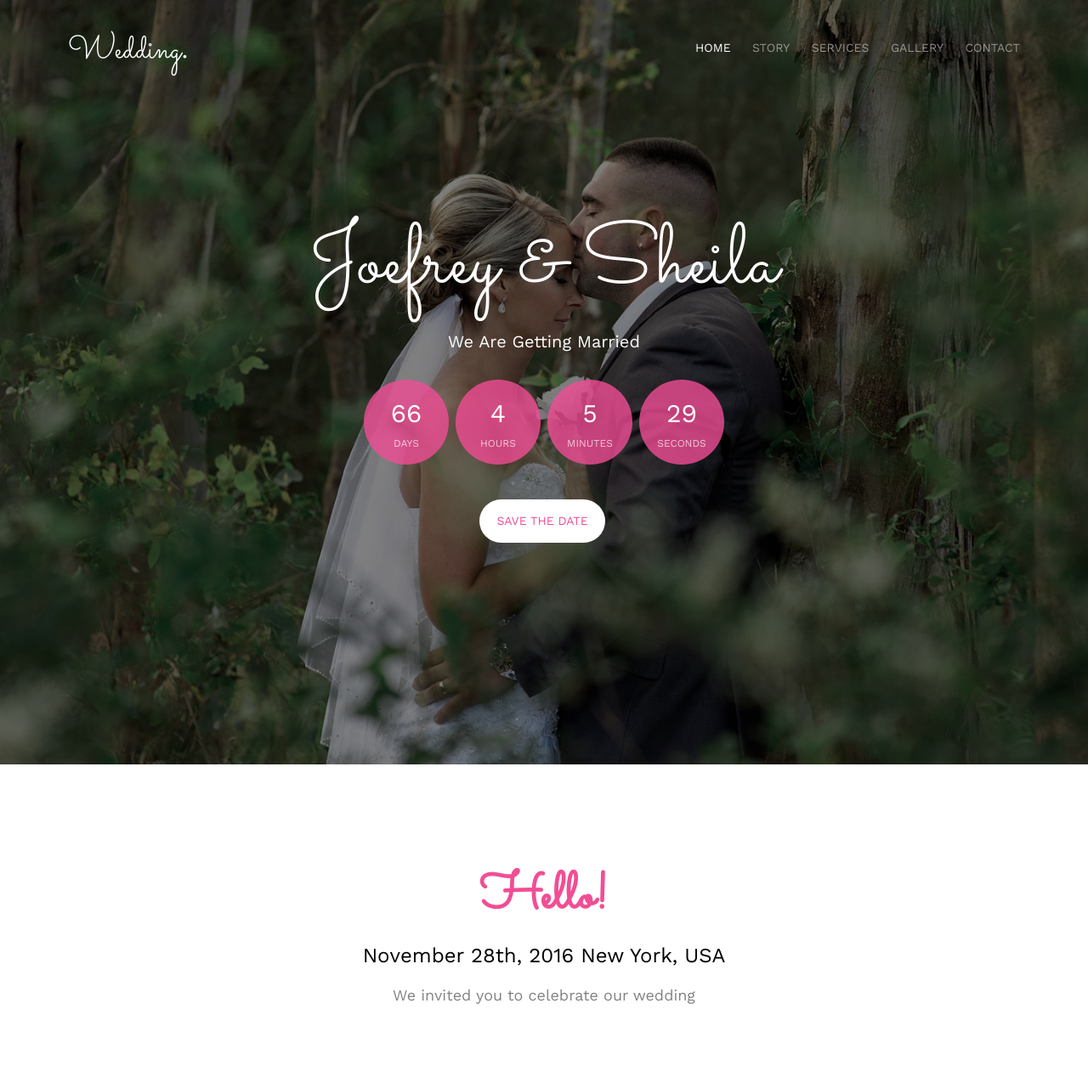
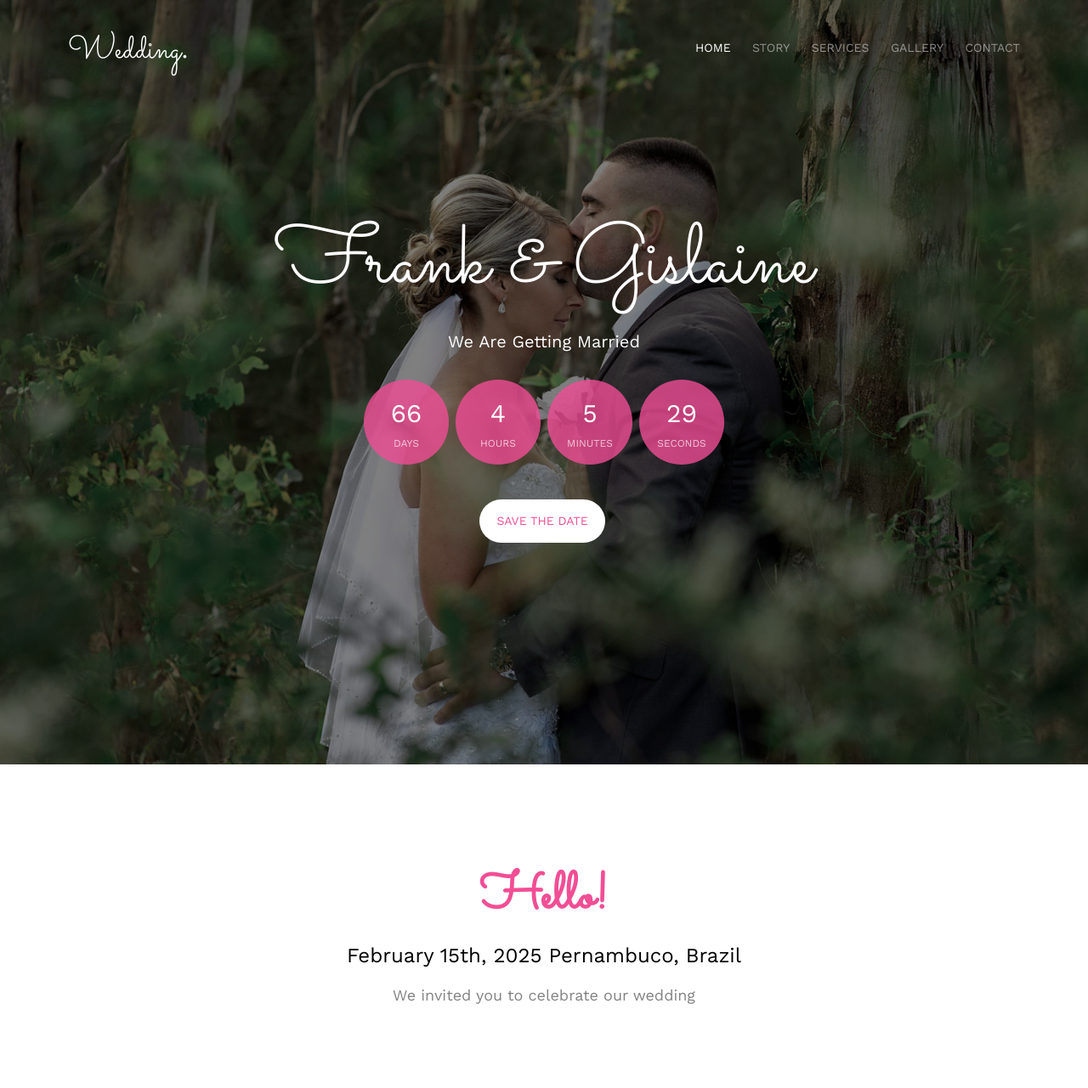
Before and after one commit to frankandgislaine/frankandgislaine.github.io, a plain HTML site: page index.html in a window 1280 px wide. Shown: the top 1281 px of the page at 85% size. Drawn offline with nearby package versions, Linux system fonts and the light colour scheme; files whose address does not match are found by name.

Commit message:
Update index.html

```diff
--- a/index.html
+++ b/index.html
@@ -113,7 +113,7 @@
 				<div class="col-md-8 col-md-offset-2 text-center">
 					<div class="display-t">
 						<div class="display-tc animate-box" data-animate-effect="fadeIn">
-							<h1>Joefrey &amp; Sheila</h1>
+							<h1>Frank &amp; Gislaine</h1>
 							<h2>We Are Getting Married</h2>
 							<div class="simply-countdown simply-countdown-one"></div>
 							<p><a href="#" class="btn btn-default btn-sm">Save the date</a></p>
@@ -129,7 +129,7 @@
 			<div class="row">
 				<div class="col-md-8 col-md-offset-2 text-center fh5co-heading animate-box">
 					<h2>Hello!</h2>
-					<h3>November 28th, 2016 New York, USA</h3>
+					<h3>February 15th, 2025 Pernambuco, Brazil</h3>
 					<p>We invited you to celebrate our wedding</p>
 				</div>
 			</div>
```
